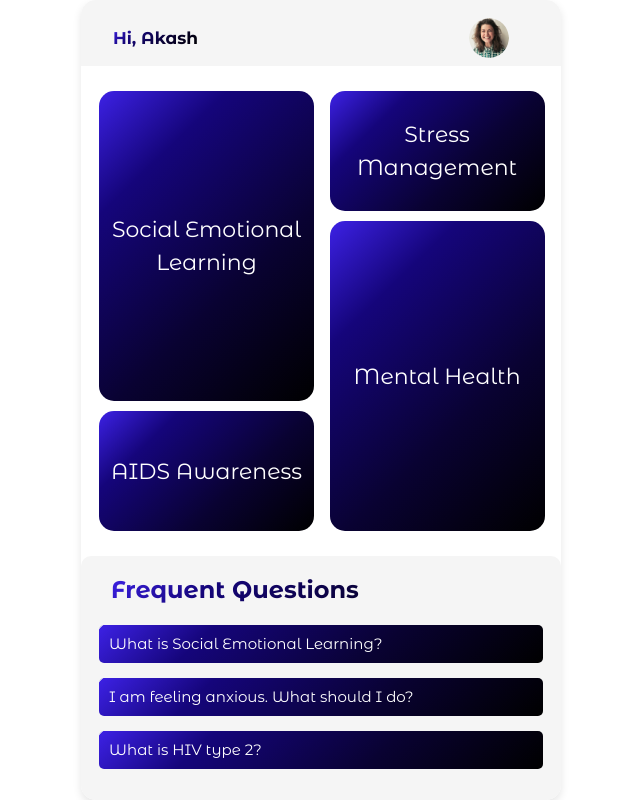
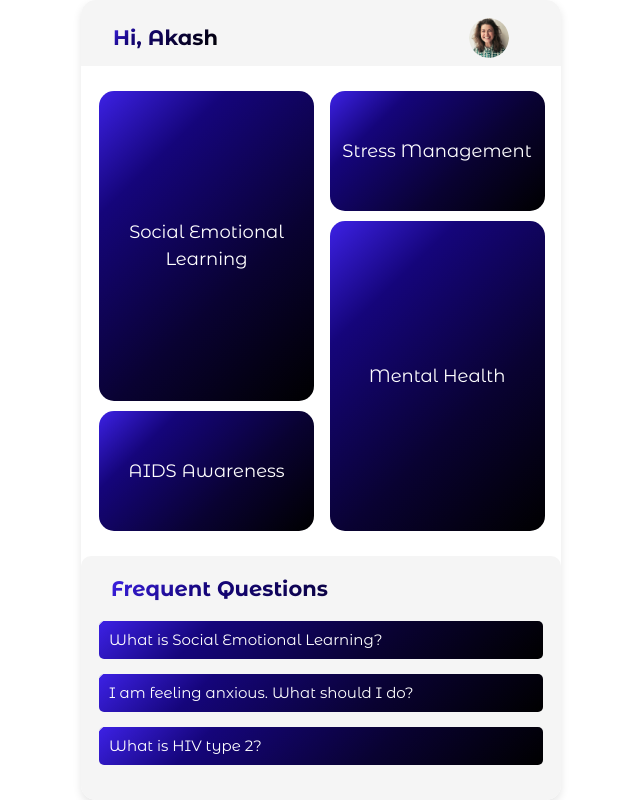
Before and after one commit to ItzmeAkash/supermilaui, a React (Create React App) app: page / in a window 1280 px wide. Shown: the whole page, without its empty margins (319-959 px from the left). Built offline with nearby package versions, Linux system fonts and the light colour scheme.

Commit message:
font sized reduced

```diff
--- a/src/Components/FrequentQuestions/FrequentQuestions.css
+++ b/src/Components/FrequentQuestions/FrequentQuestions.css
@@ -7,7 +7,7 @@
 }
 
 .FrequentQuestions h2 {
-  font-size: 24px;
+  font-size: 21px;
   font-weight: bold;
   margin-bottom: 20px;
   background: linear-gradient(136deg, rgba(59, 32, 225, 39%) 1%, #3B20E1 -14%, #15057B 24%, #090232 63%, #000000 100%);
--- a/src/Components/NavBar/NavBar.css
+++ b/src/Components/NavBar/NavBar.css
@@ -13,7 +13,7 @@
 
 .NavBar-left h1 {
   margin: 0;
-  font-size: 17px;
+  font-size: 21px;
   font-weight: bold; /* Make the text bold */
   background: linear-gradient(136deg, rgba(59, 32, 225, 39%) 1%, #3B20E1 -14%, #15057B 24%, #090232 63%, #000000 100%);
   -webkit-background-clip: text;
--- a/src/Components/VoiceBot/VoiceBot.css
+++ b/src/Components/VoiceBot/VoiceBot.css
@@ -28,7 +28,7 @@
   }
 
   .rectangle-text {
-    font-size: 22px;
+    font-size: 18px;
     color: white;
     text-align: center;
   }
```
